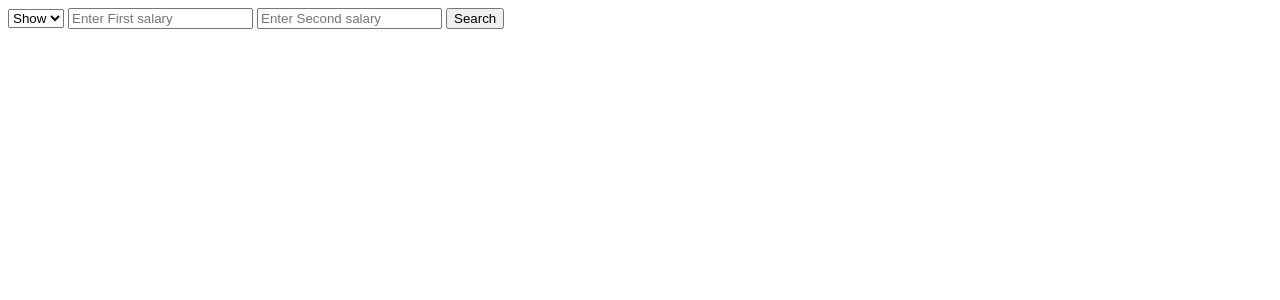
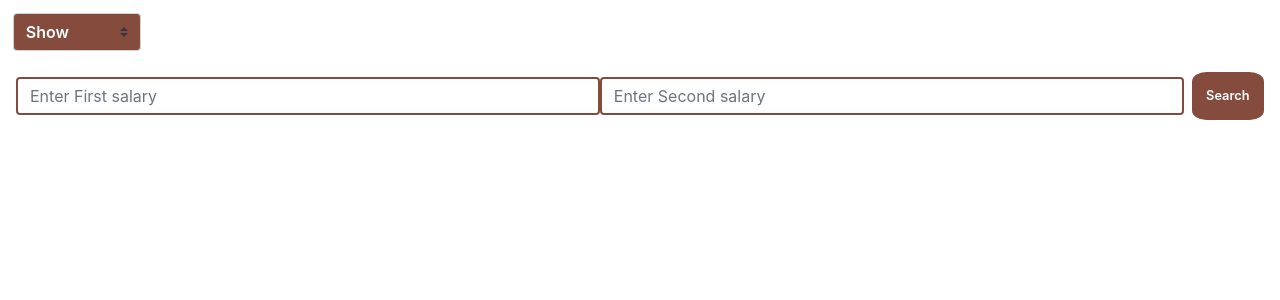
Before and after one commit to JannatN/EmployeesProject, a PHP site: page /salary_search.php in a window 1280 px wide. Shown: the top 300 px of the page. Run offline with PHP 8.4, Linux system fonts and the light colour scheme.

Commit message:
edit color

```diff
--- a/dept_search.php
+++ b/dept_search.php
@@ -19,7 +19,7 @@ $connect = mysqli_connect("localhost", "root", "", "employees");
         }
 
         tr:nth-child(even) {
-            background-color: #f1eae8;
+            background-color: #ffd9b3;
         }
 
 
--- a/name_search.php
+++ b/name_search.php
@@ -16,7 +16,10 @@ $connect = mysqli_connect("localhost", "root", "", "employees");
             font-weight: 600;
 
         }
-        tr:nth-child(even) {background-color: #f1eae8;}
+
+        tr:nth-child(even) {
+            background-color: #ffd9b3;
+        }
 
 
         .form-control {
--- a/salary_search.php
+++ b/salary_search.php
@@ -7,23 +7,91 @@ $connect = mysqli_connect("localhost", "root", "", "employees");
 
 <head>
     <meta charset="UTF-8">
+    <title>Search By Salary</title>
+    <link rel="stylesheet" href="https://stackpath.bootstrapcdn.com/bootstrap/4.3.1/css/bootstrap.min.css" integrity="sha384-ggOyR0iXCbMQv3Xipma34MD+dH/1fQ784/j6cY/iJTQUOhcWr7x9JvoRxT2MZw1T" crossorigin="anonymous">
+    <style>
+        .th {
+            background-color: #854b3d;
+            color: white;
+            font-weight: 600;
+
+        }
 
 
-    <title>Document</title>
+        tr:nth-child(even) {
+            background-color: #ffd9b3;
+        }
+
+
+        .form-control {
+            border: 2px solid #854b3d;
+            width: 100%;
+        }
+
+        .btn {
+            background-color: #854b3d;
+            color: white;
+            font-weight: 600;
+            font-size: 1vw;
+            padding: 1%;
+            border: 2px solid #854b3d;
+            border-radius: 20%;
+
+        }
+
+        .btn:hover {
+            background-color: #854b3d;
+
+        }
+
+        .custom-select {
+            width: 10%;
+            margin: 1%;
+            background-color: #854b3d;
+            color: white;
+            font-weight: 600;
+
+
+        }
+    </style>
 </head>
 
 <body>
     <form method="post">
-        <select name="selected" id="selected">
+        <select name="selected" class="custom-select mr-sm-2" id="inlineFormCustomSelect">
             <option value=0>Show</option>
             <option value=50>50</option>
             <option value=100>100</option>
             <option value=250>250</option>
             <option value=500>500</option>
         </select>
-        <input type="text" id="range1" name="range1" placeholder="Enter First salary">
-        <input type="text" id="range2" name="range2" placeholder="Enter Second salary">
-        <button type="submit" name="submit" id="submit">Search</button>
+        <!-- <select name="selected" id="selected">
+                    <option value=0>Show</option>
+                    <option value=50>50</option>
+                    <option value=100>100</option>
+                    <option value=250>250</option>
+                    <option value=500>500</option>
+
+                </select> -->
+        <nav class="navbar navbar-expand-lg navbar-dark blue lighten-2 mb-4">
+
+            <!-- Collapsible content -->
+            <div class="collapse navbar-collapse" id="navbarSupportedContent">
+
+                <form class="form-inline mr-auto">
+                    <input class="form-control" type="text" aria-label="Search" id="range1" name="range1" placeholder="Enter First salary">
+
+                    <input class="form-control" type="text" aria-label="Search" id="range2" name="range2" placeholder="Enter Second salary">
+                    <button class="btn btn-mdb-color btn-rounded btn-sm my-0 ml-sm-2" type="submit" name="submit" id="submit">Search</button>
+                </form>
+
+            </div>
+            <!-- Collapsible content -->
+
+            <!-- Navbar brand -->
+
+        </nav>
+
     </form>
 
     <?php
@@ -44,14 +112,15 @@ $connect = mysqli_connect("localhost", "root", "", "employees");
         $result = mysqli_query($connect, $query);
         if (mysqli_num_rows($result) > 0) {
             $output .= '
-        <div class="table-responsive">
-        <table class="table table bordered">
+        <table class="table">
             <tr>
+            <thead class="th">
              <th>Employee Number</th>
             <th>First Name</th>
             <th>last Name</th>
             <th>Salary </th>
             </tr>
+            </thead>
         ';
             while ($row = mysqli_fetch_array($result)) {
                 $output .= '
--- a/title_search.php
+++ b/title_search.php
@@ -18,7 +18,7 @@ $connect = mysqli_connect("localhost", "root", "", "employees");
         }
 
         tr:nth-child(even) {
-            background-color: #f1eae8;
+            background-color: #ffd9b3;
         }
 
 
```
Also changed, not shown: searchByName.php (deleted, +0 -47 lines).
